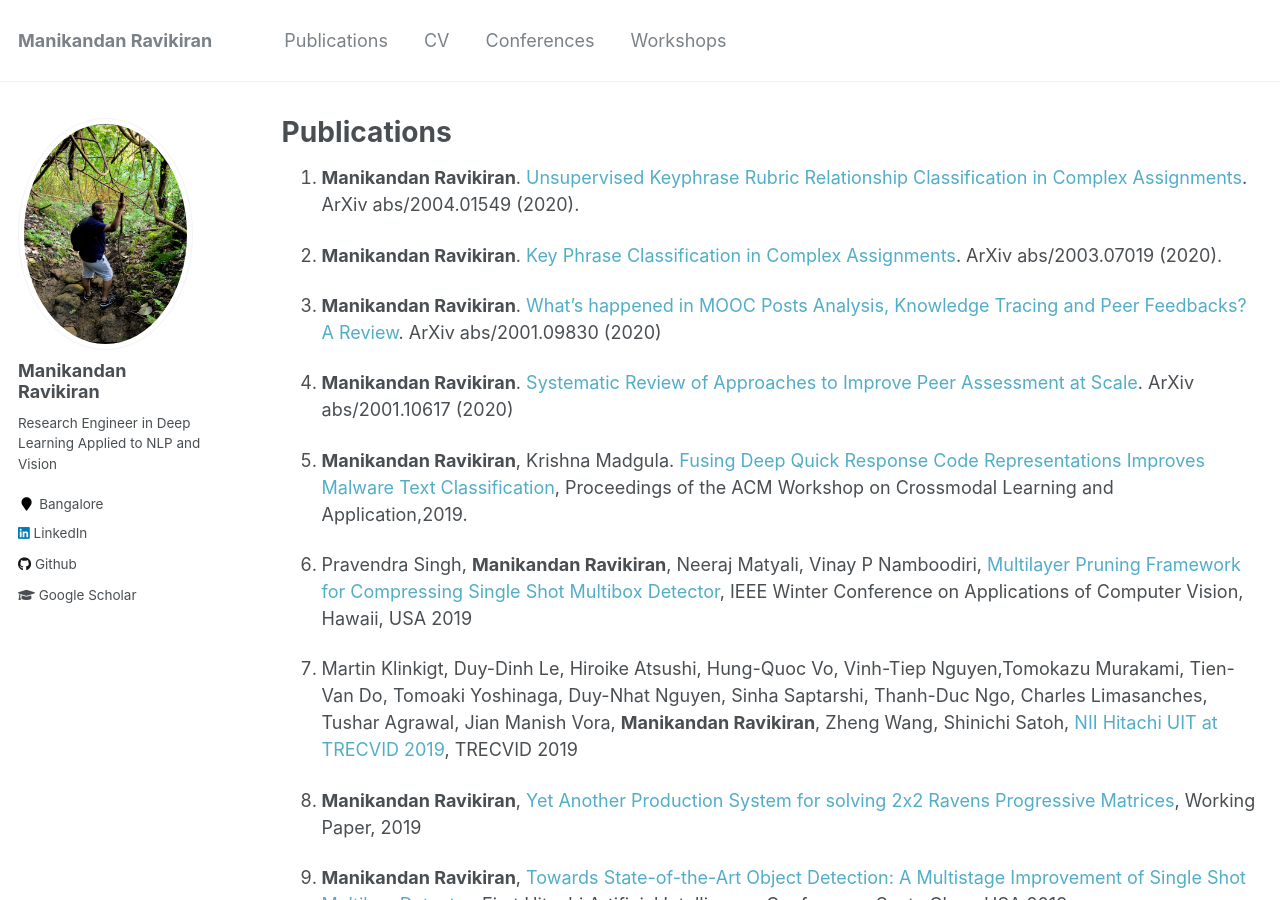
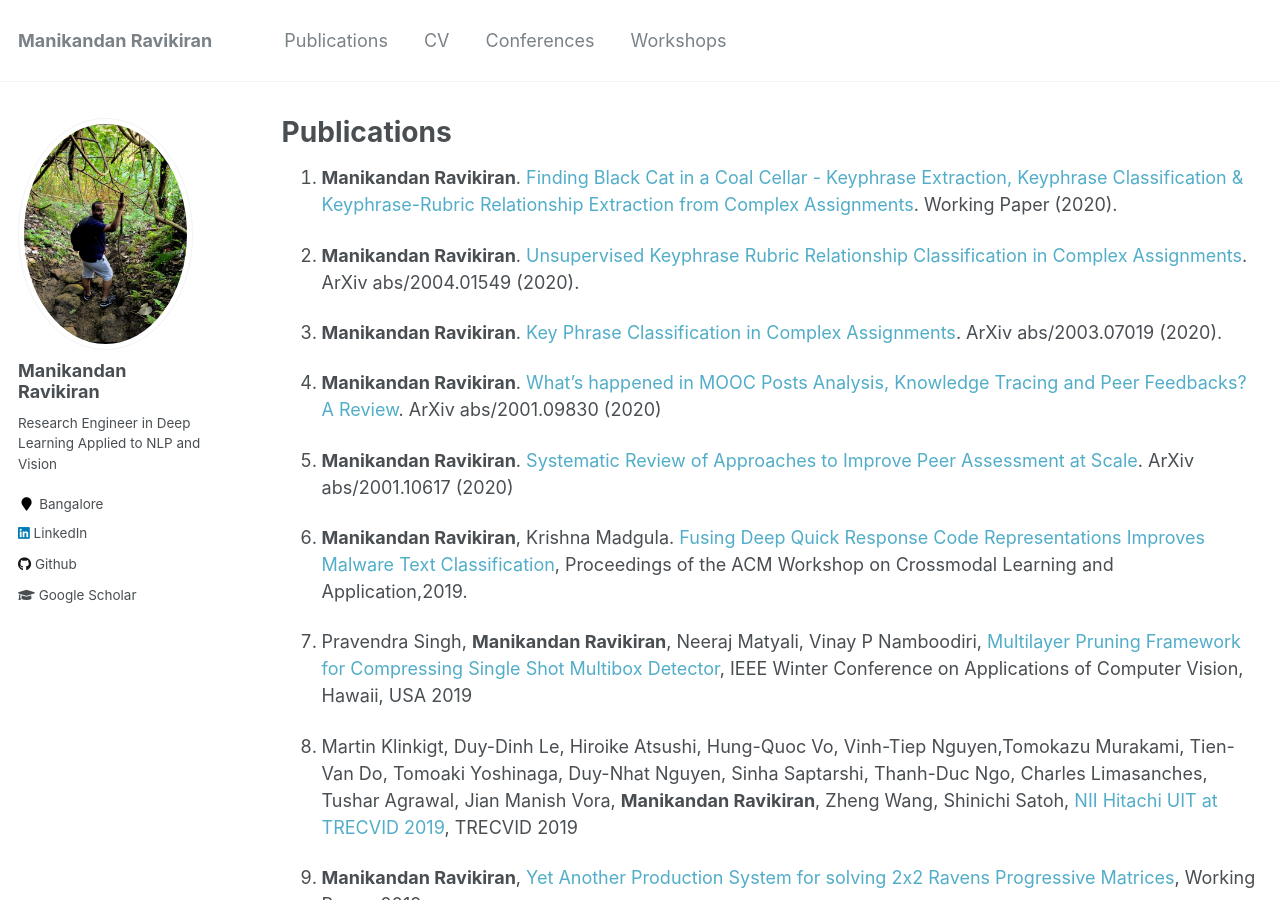
Before and after one commit to manikandan-ravikiran/manikandan-ravikiran.github.io.backup, a Jekyll site: the page built from _pages/publications.md, in a window 1280 px wide and 900 px high. Built offline with Jekyll 4.4.1, drawn with Linux system fonts in a browser that asks for light colours.

Commit message:
added edtech paper

```diff
--- a/_pages/publications.md
+++ b/_pages/publications.md
@@ -4,44 +4,47 @@ title: "Publications"
 permalink: /publications/
 author_profile: true
 ---
-1. <b>Manikandan Ravikiran</b>. <a href="http://arxiv.org/abs/2004.01549" style="text-decoration: none;">Unsupervised Keyphrase Rubric Relationship Classification in Complex Assignments</a>. ArXiv abs/2004.01549 (2020).
 
-2. <b>Manikandan Ravikiran</b>. <a href="https://arxiv.org/abs/2003.07019" style="text-decoration: none;"> Key Phrase Classification in Complex Assignments</a>. ArXiv abs/2003.07019 (2020).
+1. <b>Manikandan Ravikiran</b>. <a href="https://manikandan-ravikiran.github.io/files/edtech1.pdf" style="text-decoration: none;">Finding Black Cat in a Coal Cellar - Keyphrase Extraction, Keyphrase Classification & Keyphrase-Rubric Relationship Extraction from Complex Assignments</a>. Working Paper (2020).
 
-3. <b>Manikandan Ravikiran</b>. <a href="https://arxiv.org/abs/2001.09830" style="text-decoration: none;">What's happened in MOOC Posts Analysis, Knowledge Tracing and Peer Feedbacks? A Review</a>. ArXiv abs/2001.09830 (2020)
+2. <b>Manikandan Ravikiran</b>. <a href="http://arxiv.org/abs/2004.01549" style="text-decoration: none;">Unsupervised Keyphrase Rubric Relationship Classification in Complex Assignments</a>. ArXiv abs/2004.01549 (2020).
 
-4. <b>Manikandan Ravikiran</b>. <a href="https://arxiv.org/abs/2001.10617" style="text-decoration: none;">Systematic Review of Approaches to Improve Peer Assessment at Scale</a>. ArXiv abs/2001.10617 (2020)
+3. <b>Manikandan Ravikiran</b>. <a href="https://arxiv.org/abs/2003.07019" style="text-decoration: none;"> Key Phrase Classification in Complex Assignments</a>. ArXiv abs/2003.07019 (2020).
 
-5. <b>Manikandan Ravikiran</b>, Krishna Madgula. <a href="https://dl.acm.org/doi/10.1145/3326459.3329166" style="text-decoration: none;">Fusing Deep Quick Response Code Representations Improves Malware Text Classification</a>, Proceedings of the ACM Workshop on Crossmodal Learning and Application,2019.
+4. <b>Manikandan Ravikiran</b>. <a href="https://arxiv.org/abs/2001.09830" style="text-decoration: none;">What's happened in MOOC Posts Analysis, Knowledge Tracing and Peer Feedbacks? A Review</a>. ArXiv abs/2001.09830 (2020)
 
-6. Pravendra Singh, <b>Manikandan Ravikiran</b>, Neeraj Matyali, Vinay P Namboodiri, <a href="https://arxiv.org/abs/1811.08342" style="text-decoration: none;">Multilayer Pruning Framework for Compressing Single Shot Multibox Detector</a>, IEEE Winter Conference on Applications of Computer Vision, Hawaii, USA 2019
+5. <b>Manikandan Ravikiran</b>. <a href="https://arxiv.org/abs/2001.10617" style="text-decoration: none;">Systematic Review of Approaches to Improve Peer Assessment at Scale</a>. ArXiv abs/2001.10617 (2020)
 
-7. Martin Klinkigt, Duy-Dinh Le, Hiroike Atsushi, Hung-Quoc Vo, Vinh-Tiep Nguyen,Tomokazu Murakami, Tien-Van Do, Tomoaki Yoshinaga, Duy-Nhat Nguyen, Sinha Saptarshi, Thanh-Duc Ngo, Charles Limasanches, Tushar Agrawal, Jian Manish Vora,
+6. <b>Manikandan Ravikiran</b>, Krishna Madgula. <a href="https://dl.acm.org/doi/10.1145/3326459.3329166" style="text-decoration: none;">Fusing Deep Quick Response Code Representations Improves Malware Text Classification</a>, Proceedings of the ACM Workshop on Crossmodal Learning and Application,2019.
+
+7. Pravendra Singh, <b>Manikandan Ravikiran</b>, Neeraj Matyali, Vinay P Namboodiri, <a href="https://arxiv.org/abs/1811.08342" style="text-decoration: none;">Multilayer Pruning Framework for Compressing Single Shot Multibox Detector</a>, IEEE Winter Conference on Applications of Computer Vision, Hawaii, USA 2019
+
+8. Martin Klinkigt, Duy-Dinh Le, Hiroike Atsushi, Hung-Quoc Vo, Vinh-Tiep Nguyen,Tomokazu Murakami, Tien-Van Do, Tomoaki Yoshinaga, Duy-Nhat Nguyen, Sinha Saptarshi, Thanh-Duc Ngo, Charles Limasanches, Tushar Agrawal, Jian Manish Vora,
 <b>Manikandan Ravikiran</b>, Zheng Wang, Shinichi Satoh, <a href="https://www-nlpir.nist.gov/projects/tvpubs/tv19.papers/nii_hitachi_uit.pdf" style="text-decoration: none;"> NII Hitachi UIT at TRECVID 2019</a>, TRECVID 2019
 
-8. <b>Manikandan Ravikiran</b>, <a href="https://manikandan-ravikiran.github.io/files/2x2rpm1.pdf" style="text-decoration: none;">Yet Another Production System for solving 2x2 Ravens Progressive Matrices</a>, Working Paper, 2019
+9. <b>Manikandan Ravikiran</b>, <a href="https://manikandan-ravikiran.github.io/files/2x2rpm1.pdf" style="text-decoration: none;">Yet Another Production System for solving 2x2 Ravens Progressive Matrices</a>, Working Paper, 2019
 
-9. <b>Manikandan Ravikiran</b>, <a href="https://manikandan-ravikiran.github.io/files/AIconf_ssd.pdf" style="text-decoration: none;">Towards State-of-the-Art Object Detection: A Multistage Improvement of Single Shot Multibox Detector</a>, First Hitachi Artificial Intelligence Conference, Santa Clara, USA 2019
+10. <b>Manikandan Ravikiran</b>, <a href="https://manikandan-ravikiran.github.io/files/AIconf_ssd.pdf" style="text-decoration: none;">Towards State-of-the-Art Object Detection: A Multistage Improvement of Single Shot Multibox Detector</a>, First Hitachi Artificial Intelligence Conference, Santa Clara, USA 2019
 
-10. <b>Manikandan Ravikiran</b>, Shibashish Sen, <a href="https://manikandan-ravikiran.github.io/files/RCLP.pdf" style="text-decoration: none;">Enhancing Image Representations for Occluded Face Recognition via Reference Conditioned Low-Rank projection</a>, 48th Annual IEEE AIPR 2019: Cognition, Collaboration, and CloudWashington, D.C. October 15-17, 2019
+11. <b>Manikandan Ravikiran</b>, Shibashish Sen, <a href="https://manikandan-ravikiran.github.io/files/RCLP.pdf" style="text-decoration: none;">Enhancing Image Representations for Occluded Face Recognition via Reference Conditioned Low-Rank projection</a>, 48th Annual IEEE AIPR 2019: Cognition, Collaboration, and CloudWashington, D.C. October 15-17, 2019
 
-11. <b>Manikandan Ravikiran</b>, Shibashish Sen, <a href="https://manikandan-ravikiran.github.io/files/workersafety.pdf" style="text-decoration: none;">Improving Industrial Safety Gear Detection through Re-ID conditioned Detector</a>, 48th Annual IEEE AIPR 2019: Cognition, Collaboration, and CloudWashington, D.C. October 15-17, 2019
+12. <b>Manikandan Ravikiran</b>, Shibashish Sen, <a href="https://manikandan-ravikiran.github.io/files/workersafety.pdf" style="text-decoration: none;">Improving Industrial Safety Gear Detection through Re-ID conditioned Detector</a>, 48th Annual IEEE AIPR 2019: Cognition, Collaboration, and CloudWashington, D.C. October 15-17, 2019
 
-12. <b>Manikandan Ravikiran</b>, <a href="https://manikandan-ravikiran.github.io/files/3x3rpm1.pdf" style="text-decoration: none;"> A Production System to (almost) solve 3x3 Ravens Progressive Matrices </a>, Working Paper, 2019
+13. <b>Manikandan Ravikiran</b>, <a href="https://manikandan-ravikiran.github.io/files/3x3rpm1.pdf" style="text-decoration: none;"> A Production System to (almost) solve 3x3 Ravens Progressive Matrices </a>, Working Paper, 2019
 
-13. <b>Manikandan Ravikiran</b>, <a href="https://manikandan-ravikiran.github.io/files/3x3rpm2.pdf" style="text-decoration: none;"> Occam’s Razor - Simple
+14. <b>Manikandan Ravikiran</b>, <a href="https://manikandan-ravikiran.github.io/files/3x3rpm2.pdf" style="text-decoration: none;"> Occam’s Razor - Simple
 approaches solve 3x3 Raven’s Progressive Matrices </a>, Working Paper, 2019
 
-14. <b>Manikandan Ravikiran</b>, Madgula Krishna, Snehanshu Saha. <a href="https://www.aclweb.org/anthology/S18-1140/" style="text-decoration: none;">TeamDL at SemEval-2018 Task 8: Cybersecurity text analysis using convolutional neural network and conditional random fields</a>, Proceedings of the 12th International Workshop on Semantic Evaluation,2018.
+15. <b>Manikandan Ravikiran</b>, Madgula Krishna, Snehanshu Saha. <a href="https://www.aclweb.org/anthology/S18-1140/" style="text-decoration: none;">TeamDL at SemEval-2018 Task 8: Cybersecurity text analysis using convolutional neural network and conditional random fields</a>, Proceedings of the 12th International Workshop on Semantic Evaluation,2018.
 
-15. Sang Phan, Zheng Wang, Aimin Su, Martin Klinkigt, Mohit Chabbra, <b>Manikandan Ravikiran</b>, Duy Dinh Le and Shinichi Satoh. <a href="https://www-nlpir.nist.gov/projects/tvpubs/tv18.papers/nii_uit_hitachi.pdf" style="text-decoration: none;">NII Hitachi UIT at TRECVID 2018</a>, Proceedings of TRECVID 2018, NIST, USA, 2018
+16. Sang Phan, Zheng Wang, Aimin Su, Martin Klinkigt, Mohit Chabbra, <b>Manikandan Ravikiran</b>, Duy Dinh Le and Shinichi Satoh. <a href="https://www-nlpir.nist.gov/projects/tvpubs/tv18.papers/nii_uit_hitachi.pdf" style="text-decoration: none;">NII Hitachi UIT at TRECVID 2018</a>, Proceedings of TRECVID 2018, NIST, USA, 2018
 
-16. <b>Manikandan Ravikiran</b>, <a href="https://ieeexplore.ieee.org/document/8707409" style="text-decoration: none;">Traffic Sign Detection - How well does SSD fare up? An Empirical Study</a>, 47th Annual IEEE AIPR, Ubiquitous Imaging ,Washington D.C., USA, 2018
+17. <b>Manikandan Ravikiran</b>, <a href="https://ieeexplore.ieee.org/document/8707409" style="text-decoration: none;">Traffic Sign Detection - How well does SSD fare up? An Empirical Study</a>, 47th Annual IEEE AIPR, Ubiquitous Imaging ,Washington D.C., USA, 2018
 
-17. Sarath Ramachandran, <b>Manikandan Ravikiran</b>,Yoshiki Niwa. <a href="https://www.aclweb.org/anthology/S17-2176/" style="text-decoration: none;">Hitachi at SemEval-2017 Task 12: System for temporal information extraction from clinical notes</a>, Proceedings of the 11th International Workshop on Semantic Evaluation (SemEval-2017),2017.
+18. Sarath Ramachandran, <b>Manikandan Ravikiran</b>,Yoshiki Niwa. <a href="https://www.aclweb.org/anthology/S17-2176/" style="text-decoration: none;">Hitachi at SemEval-2017 Task 12: System for temporal information extraction from clinical notes</a>, Proceedings of the 11th International Workshop on Semantic Evaluation (SemEval-2017),2017.
 
-18. Sarath Ramachandran, <b>Manikandan Ravikiran</b>, Yoshiki Niwa. <a href="https://www.aclweb.org/anthology/S16-1191/" style="text-decoration: none;">Hitachi at Semeval-2016 task 12: A hybrid approach for temporal information extraction from clinical notes</a>, Proceedings of the 10th International Workshop on Semantic Evaluation (SemEval-2016),2016.
+19. Sarath Ramachandran, <b>Manikandan Ravikiran</b>, Yoshiki Niwa. <a href="https://www.aclweb.org/anthology/S16-1191/" style="text-decoration: none;">Hitachi at Semeval-2016 task 12: A hybrid approach for temporal information extraction from clinical notes</a>, Proceedings of the 10th International Workshop on Semantic Evaluation (SemEval-2016),2016.
 
-19. <b>Manikandan Ravikiran</b>, Sneha Mani. <a href="" style="text-decoration: none;">Toxic Comment Classification-An Empirical Study</a>. Working Paper. 2016
+20. <b>Manikandan Ravikiran</b>, Sneha Mani. <a href="" style="text-decoration: none;">Toxic Comment Classification-An Empirical Study</a>. Working Paper. 2016
 
-20. Snehanshu Saha, Surbhi Agrawal,<b>Manikandan Ravikiran</b>, Kakoli Bora, Swati Routh, Anand Narasimhamurthy. <a href="https://arxiv.org/abs/1504.07865" style="text-decoration: none;">ASTROMLSKIT: A New Statistical Machine Learning Toolkit: A Platform for Data Analytics in Astronomy</a>. ArXiv, abs/1504.07865.
+21. Snehanshu Saha, Surbhi Agrawal,<b>Manikandan Ravikiran</b>, Kakoli Bora, Swati Routh, Anand Narasimhamurthy. <a href="https://arxiv.org/abs/1504.07865" style="text-decoration: none;">ASTROMLSKIT: A New Statistical Machine Learning Toolkit: A Platform for Data Analytics in Astronomy</a>. ArXiv, abs/1504.07865.
```
Also changed, not shown: _pages/cv.md (+2 -0 lines), 1 other file.
